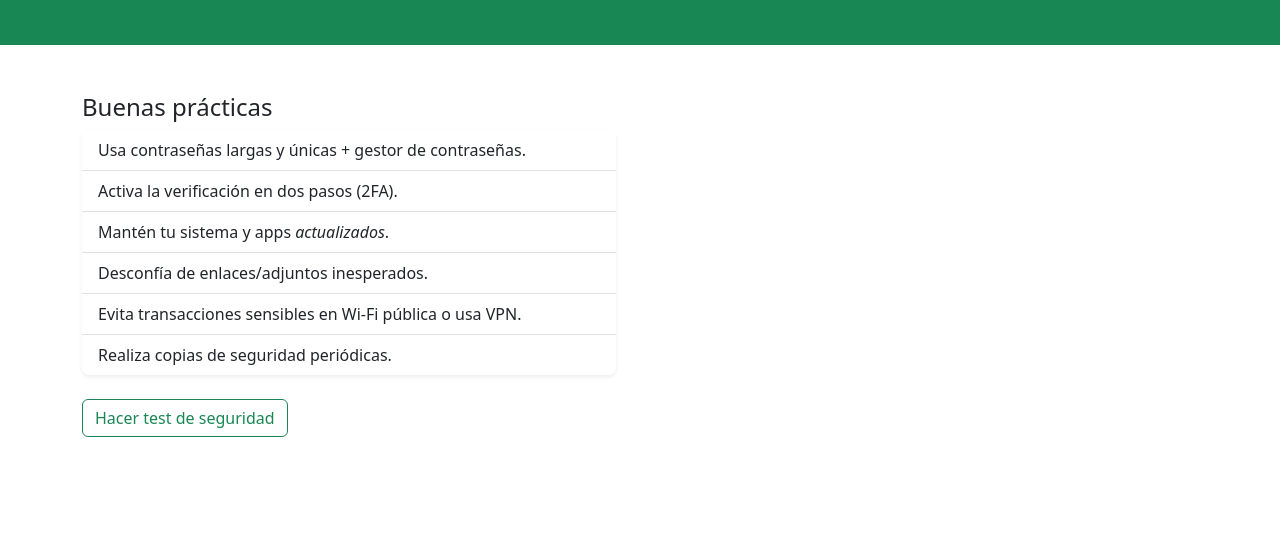
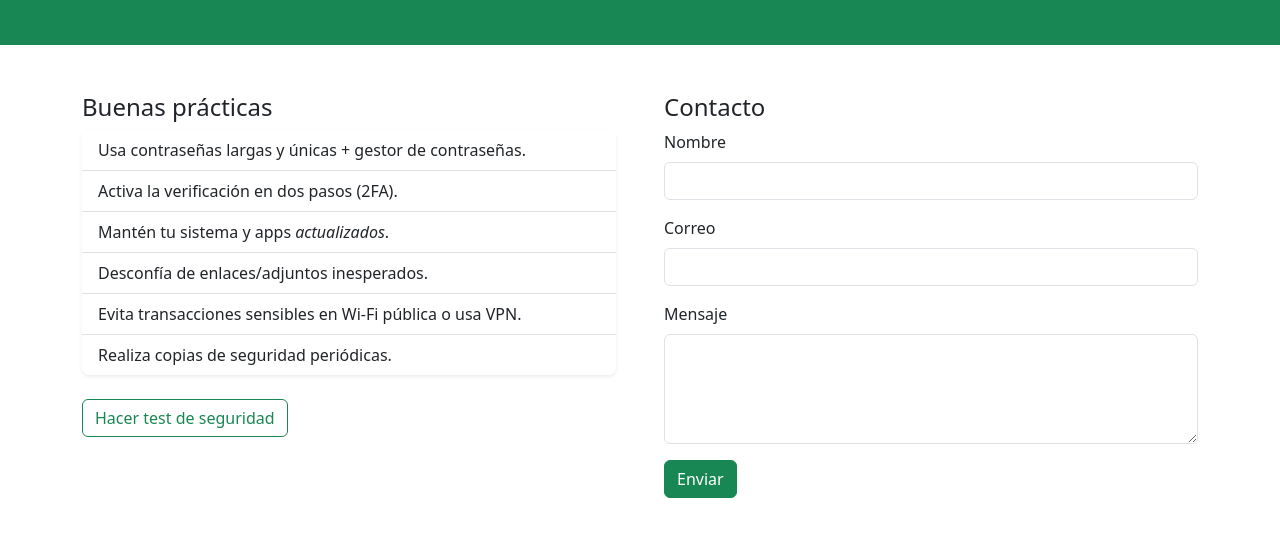
Before and after one commit to vergara-nicolas/M2_EvaluacionModulo, a plain HTML site: page consejos.html in a window 1280 px wide. Shown: the part 177-714 px from the top of the page. Drawn offline with nearby package versions, Linux system fonts and the light colour scheme.

Commit message:
Sección contacto
Se agrega sección contacto para apoyar en ciberseguridad

```diff
--- a/consejos.html
+++ b/consejos.html
@@ -51,6 +51,32 @@
             <a href="#test" class="btn btn-outline-success" data-bs-toggle="modal" data-bs-target="#quizModal">Hacer test de seguridad</a>
           </div>
         </div>
+
+        <!-- Contacto -->
+        <div class="col-lg-6">
+          <h2 class="h4">Contacto</h2>
+          <div id="formAlert" class="alert d-none" role="alert"></div>
+          <form id="contactForm" novalidate>
+            <div class="mb-3">
+              <label for="name" class="form-label">Nombre</label>
+              <input id="name" name="name" class="form-control" required>
+              <div class="invalid-feedback">Ingresa tu nombre.</div>
+            </div>
+            <div class="mb-3">
+              <label for="email" class="form-label">Correo</label>
+              <input id="email" name="email" type="email" class="form-control" required>
+              <div class="invalid-feedback">Ingresa un correo válido.</div>
+            </div>
+            <div class="mb-3">
+              <label for="msg" class="form-label">Mensaje</label>
+              <textarea id="msg" name="msg" class="form-control" rows="4" required></textarea>
+              <div class="invalid-feedback">Escribe un mensaje.</div>
+            </div>
+            <button class="btn btn-success" type="submit">Enviar</button>
+          </form>
+        </div>
+      </div>
+    </div>
   </section>
 
   <!-- Modal Test -->
```
